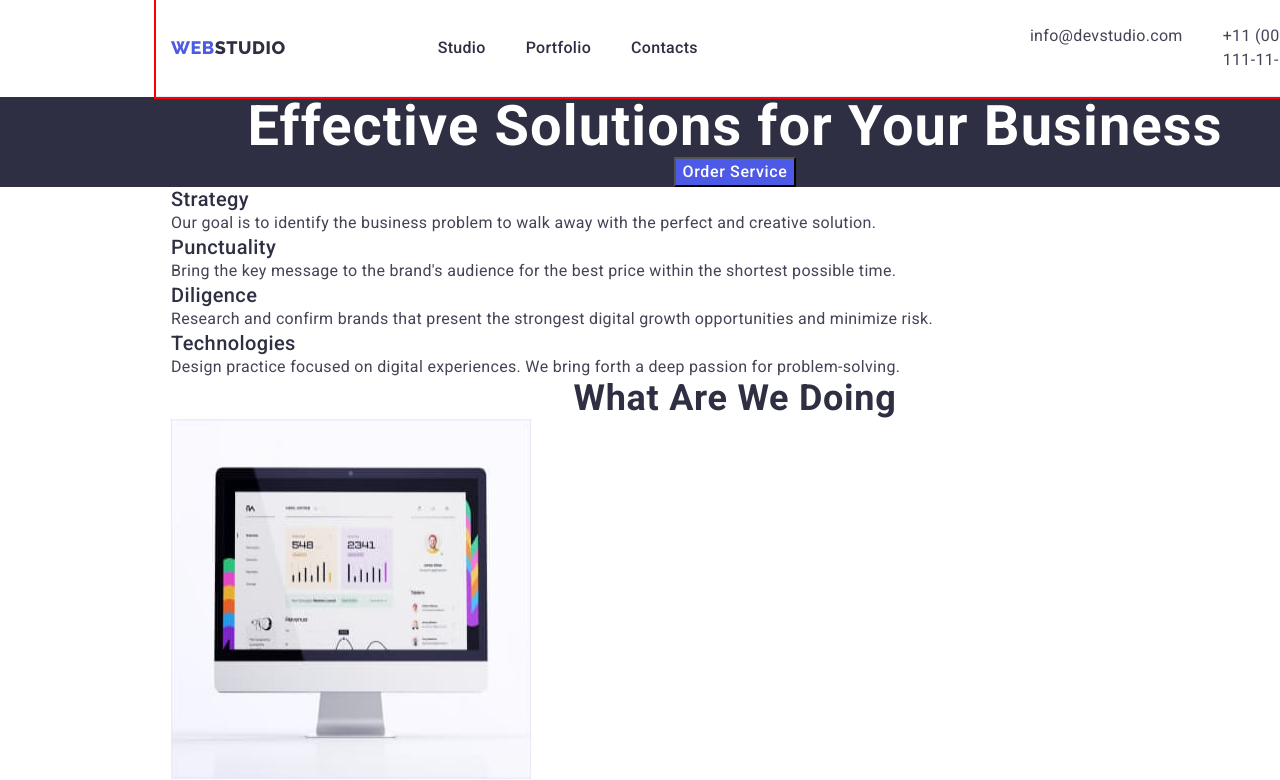
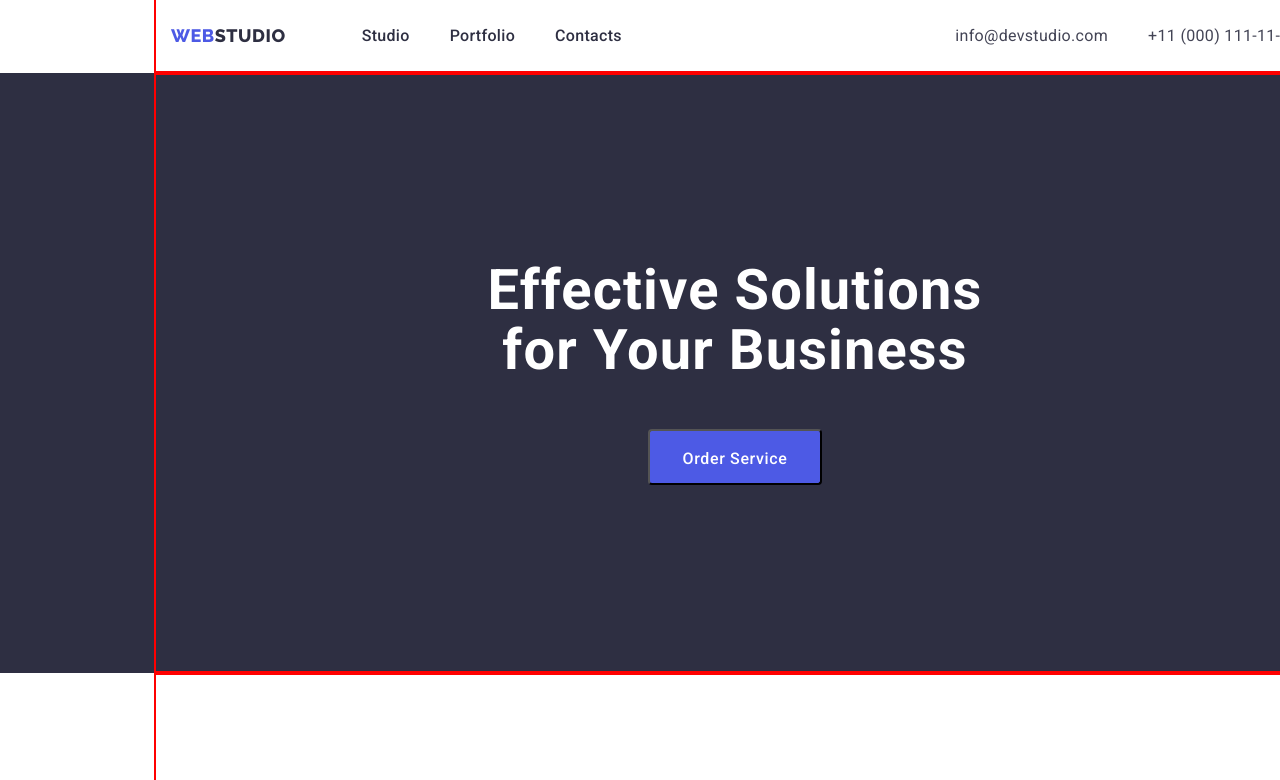
Before and after one commit to LazyStudent23/goit-markup-hw-03, a plain HTML site: page index.html in a window 1280 px wide. Shown: the top 780 px of the page. Drawn offline with nearby package versions, Linux system fonts and the light colour scheme.

Commit message:
Doing container CSS

```diff
--- a/css/styles.css
+++ b/css/styles.css
@@ -41,6 +41,12 @@ ul {
     padding-left: 0;
 }
 
+img {
+    display: block;
+    max-width: 100%;
+    height: auto;
+}
+
 .link {
     text-decoration: none;
 }
@@ -66,6 +72,7 @@ ul {
     padding-left: 15px;
     padding-right: 15px;
     margin: 0 156px;
+    outline: 2px solid red;
 }
 
 .visually-hidden {
@@ -88,7 +95,6 @@ ul {
 
 .header-container {
     display: flex;
-    outline: 2px solid red;
     border-bottom: 1px solid #E7E9FC;
 }
 
@@ -122,8 +128,6 @@ ul {
     display: flex;
     padding-top: 24px;
     padding-bottom: 24px;
-    padding-left: 76px;
-    padding-right: auto;
     gap: 40px;
 }
 
@@ -152,7 +156,7 @@ ul {
     gap: 40px;
     padding-top: 24px;
     padding-bottom: 24px;
-    padding-left: 332px;
+    margin-left: auto;
 }
 
 .address-menu > li {
@@ -172,12 +176,21 @@ ul {
     background-color: var(--secondary-color);
 }
 
+.hero-container {
+    width: 1440px;
+        height: 600px;
+}
+
 .hero-title {
     font-weight: 700;
     font-size: var(--hero-title-text);
     line-height: 1.07;
     letter-spacing: 0.02em;
     color: var(--hero-text-color);
+    width: 100%;
+    max-width: 496px;
+    margin: 0 auto;
+    padding-top: 188px;
 }
 
 .hero-button {
@@ -189,11 +202,27 @@ ul {
     color: var(--hero-text-color);
     background-color: var(--logo-color);
     cursor: pointer;
+    display: block;
+    min-width: 169px;
+        height: 56px;
+    margin: 48px auto 0;
+        padding: 16px 32px;
+        border-radius: 4px;
 }
 
 .hero-button:hover,
 .hero-button:focus {
     background-color: var(--hover-focus-color);
+}
+
+.benefits-list {
+    display: flex;
+    padding: 120px 0;
+    gap: 24px;
+}
+
+.benefits-item {
+    width: calc((100% - 24px * 3) / 4);
 }
 
 .benefits-title {
@@ -206,11 +235,16 @@ ul {
     line-height: 1.2;
     letter-spacing: 0.02em;
     color: var(--secondary-color);
+    margin-bottom: 8px;
 }
 
 .benefits-text {
     line-height: 1.5;
     letter-spacing: 0.02em;
+}
+
+.doing-container {
+    margin-bottom: 120px;
 }
 
 .doing-title {
@@ -221,6 +255,12 @@ ul {
     text-align: center;
     text-transform: capitalize;
     color: var(--secondary-color);
+    margin-bottom: 72px;
+}
+
+.doing-list {
+    display: flex;
+    gap: 24px;
 }
 
 .team {
--- a/index.html
+++ b/index.html
@@ -35,7 +35,7 @@
     </header>
     <main>
         <section class="hero">
-            <div class="container">
+            <div class="container hero-container">
             <h1 class="hero-title">Effective Solutions
             for Your Business</h1>
             <button type="button" class="hero-button">Order Service</button>
@@ -44,21 +44,21 @@
         <section class="benefits">
             <div class="container">
             <h2 class="benefits-title visually-hidden">Benefits</h2>
-            <ul class="list">
-                <li>
+            <ul class="list benefits-list">
+                <li class="benefits-item">
                     <h3 class="benefits-subtitle">Strategy</h3>
                     <p class="benefits-text">Our goal is to identify the business
                     problem to walk away with the perfect and creative solution.</p>
                 </li>
-                <li>
+                <li class="benefits-item">
                     <h3 class="benefits-subtitle">Punctuality</h3>
                     <p class="benefits-text">Bring the key message to the brand's audience for the best price within the shortest possible time.</p>
                 </li>
-                <li>
+                <li class="benefits-item">
                     <h3 class="benefits-subtitle">Diligence</h3>
                     <p class="benefits-text">Research and confirm brands that present the strongest digital growth opportunities and minimize risk.</p>
                 </li>
-                <li>
+                <li class="benefits-item">
                     <h3 class="benefits-subtitle">Technologies</h3>
                     <p class="benefits-text">Design practice focused on digital experiences. We bring forth a deep passion for problem-solving.</p>
                 </li>
@@ -66,9 +66,9 @@
             </div>
         </section>
         <section class="doing">
-            <div class="container">
+            <div class="container doing-container">
             <h2 class="doing-title">What are we doing</h2>
-            <ul class="list">
+            <ul class="list doing-list">
                 <li><img src="./images/monitor.jpg" alt="monitor" width="360" height="360"></li>
                 <li><img src="./images/phone_interface.jpg" alt="phone interface" width="360" height="360"></li>
                 <li><img src="./images/phone_with_laptop.jpg" alt="phone with laptop" width="360" height="360"></li>
```
